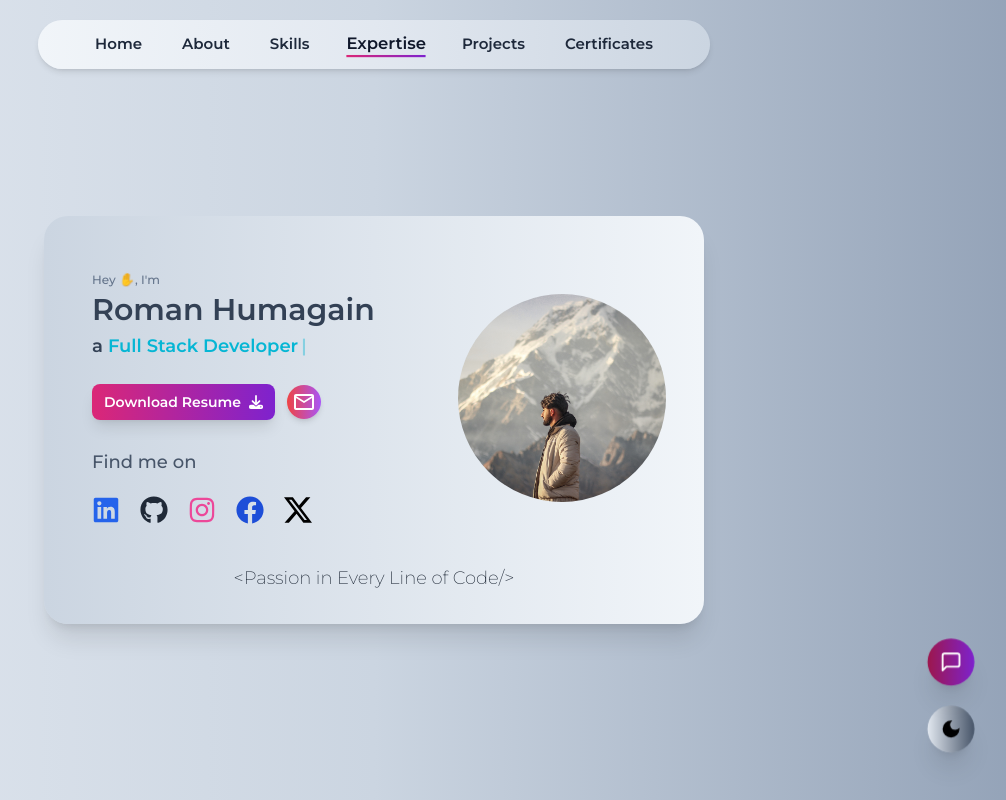
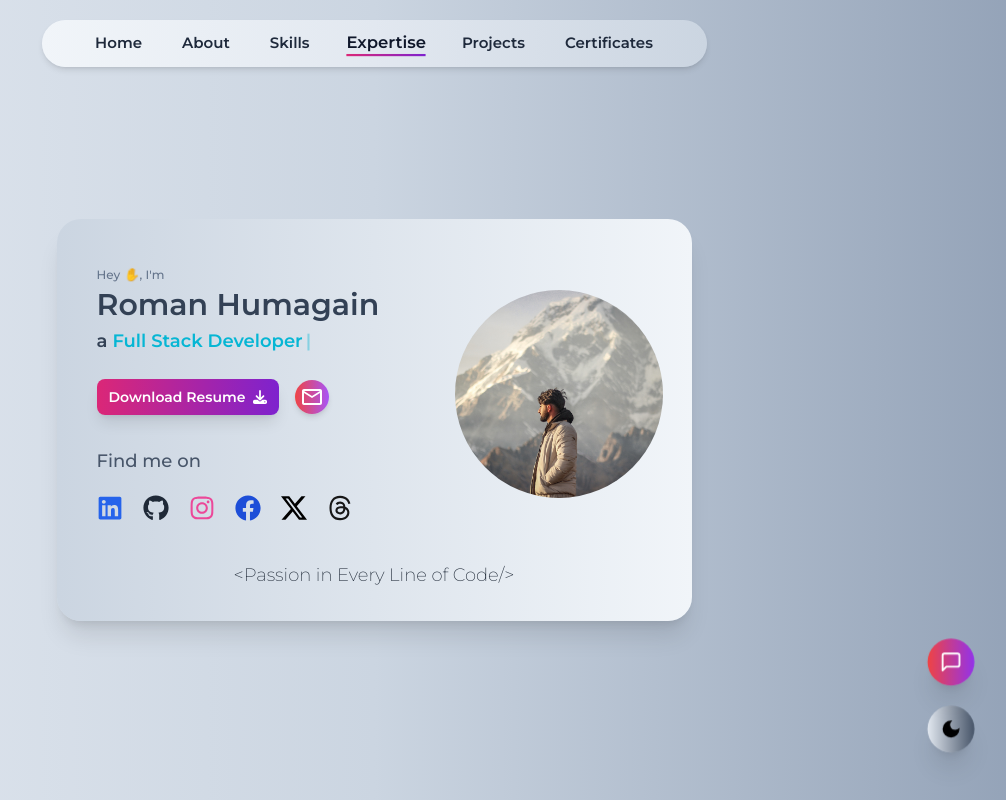
Before and after one commit to romanhumagain/Portfolio-Website, a React (Vite) app: page / in a window 1280 px wide. Shown: the top 800 px of the page, without its empty margins (266-1272 px from the left). Built offline with nearby package versions, Linux system fonts and the light colour scheme.

Commit message:
update portfolio

```diff
--- a/src/components/HomePage.jsx
+++ b/src/components/HomePage.jsx
@@ -11,7 +11,7 @@ const HomePage = () => {
   return (
     <>
       <div className='flex flex-col items-center justify-center h-full min-h-screen p-10 lg:p-1 ' style={{ fontFamily: "Montserrat, sans-serif" }}>
-        <div className='w-full max-w-xl p-8 mt-10 shadow-xl dark:shadow-lg lg:max-w-[660px] lg:p-12 lg:pb-8 lg:pt-14 bg-gradient-to-l from-slate-100 to-slate-300 dark:from-neutral-800 dark:to-neutral-900 rounded-3xl '>
+        <div className='w-full max-w-xl p-8 mt-10 shadow-xl dark:shadow-lg lg:max-w-[635px] lg:p-10 lg:pb-8 lg:pt-12 bg-gradient-to-l from-slate-100 to-slate-300 dark:from-neutral-800 dark:to-neutral-900 rounded-3xl '>
           <div className='flex flex-col-reverse gap-5 lg:grid lg:items-center lg:grid-cols-12 lg:gap-0'>
             <div className='flex flex-col items-center col-span-12 lg:items-start lg:col-span-8'>
               <p className='text-xs font-medium sm:text-sm: lg:text-md text-slate-500 dark:text-gray-400 animate-fadeIn'>Hey <span className="wave-emoji">✋</span>, I'm</p>
@@ -34,7 +34,7 @@ const HomePage = () => {
                 </p>
               </div>
 
-              <div className='flex items-center gap-3 mt-6'>
+              <div className='flex items-center gap-3 mt-6 md:gap-4'>
                 <a
                   href={resume}
                   target='_blank'
@@ -44,7 +44,6 @@ const HomePage = () => {
                   Download Resume <FaDownload />
                 </a>
 
-                {/* Email Icon with enhanced styling */}
                 <a
                   href="mailto:romanhumagain@gmail.com"
                   className="p-[5px] text-white transition-all duration-500 rounded-full shadow-md bg-gradient-to-r from-red-500 to-purple-500 hover:from-red-500 hover:to-purple-600 hover:scale-105 hover:shadow-md active:scale-95"
@@ -55,7 +54,7 @@ const HomePage = () => {
               </div>
 
 
-              <div className='mt-4'>
+              <div className='mt-5'>
                 <div className='flex gap-5'>
                   <SocialLinks />
                 </div>
--- a/src/components/Navbar/Navbar.jsx
+++ b/src/components/Navbar/Navbar.jsx
@@ -37,8 +37,8 @@ const Navbar = ({ homeRef, aboutRef, skillsRef, expertiseRef, projectsRef, certi
 
   return (
     <>
-      <div className={`fixed z-40 flex justify-center w-full max-w-2xl px-3 py-[13px] my-5 rounded-full shadow-md bg-gradient-to-r from-slate-100 via-slate-200 to-slate-300 dark:from-neutral-700 dark:via-neutral-800 dark:to-neutral-800`}>
-        <ul className='flex items-center gap-10 font-semibold text-[15px] text-slate-800 dark:text-neutral-300'>
+      <div className={`fixed z-40 flex justify-center w-full max-w-[665px] px-3 py-[12px] my-5 rounded-full shadow-md bg-gradient-to-r from-slate-100 via-slate-200 to-slate-300 dark:from-neutral-700 dark:via-neutral-800 dark:to-neutral-800`}>
+        <ul className='flex items-center gap-10 font-semibold text-[15px] text-slate-800 dark:text-neutral-300 '>
           {['Home', 'About', 'Skills', 'Expertise', 'Projects', 'Certificates'].map((section, index) => {
             const sectionRefs = [homeRef, aboutRef, skillsRef, expertiseRef, projectsRef, certificatesRef];
             return (
--- a/src/components/ProjectsPage/ProjectPage.jsx
+++ b/src/components/ProjectsPage/ProjectPage.jsx
@@ -15,7 +15,7 @@ const ProjectPage = () => {
       <div className='flex flex-col items-center justify-center h-full min-h-screen' style={{ fontFamily: "Montserrat, sans-serif" }}>
         <div className='w-full max-w-[1100px] px-5 mt-24 rounded-lg md:mt-10 sm:px-8'>
           <SectionHeading title={"Latest Projects"} />
-          <div className="grid items-center grid-cols-1 gap-10 py-5 shadow-lg sm:grid-cols-12 md:gap-5 sm:px-12 lg:px-14 rounded-3xl bg-gradient-to-r dark:bg-gradient-to-r from-slate-200 md:from-slate-200 md:via-slate-300 to-slate-300 md:to-slate-400 dark:from-neutral-800 dark:to-neutral-900">
+          <div className="grid items-center grid-cols-1 gap-10 py-5 shadow-lg md:py-2 sm:grid-cols-12 md:gap-5 sm:px-12 lg:px-14 rounded-3xl bg-gradient-to-r dark:bg-gradient-to-r from-slate-200 md:from-slate-200 md:via-slate-300 to-slate-300 md:to-slate-400 dark:from-neutral-800 dark:to-neutral-900">
             <div className="flex flex-col items-center px-5 md:items-center sm:col-span-5">
               <div className="text-start md:text-start">
                 <h2 className="mt-1 text-2xl font-semibold text-transparent sm:text-3xl bg-gradient-to-r from-pink-600 to-purple-700 bg-clip-text">
--- a/src/components/SocialLinks.jsx
+++ b/src/components/SocialLinks.jsx
@@ -1,58 +1,26 @@
 import React from 'react';
 import { FaLinkedin, FaGithub, FaInstagram, FaFacebook, FaTwitter } from 'react-icons/fa';
-import socialLinks from '../data/socialLinks'
+import socialLinks, {socialLinksDetails} from '../data/socialLinks'
 import { BsTwitterX } from "react-icons/bs";
+import { FaThreads } from 'react-icons/fa6';
 
 const SocialLinks = () => {
   return (
     <div className='mt-3'>
       <p className='font-medium text-md md:text-lg text-slate-600 dark:text-neutral-400'>Find me on</p>
-      <div className='flex items-center gap-5 mt-5'>
+      <div className='flex items-center gap-[18px] md:gap-5 mt-5'>
 
-        <a
-          href={socialLinks?.linkedin}
-          className='text-[23px] md:text-[28px] text-blue-600 transition-transform duration-700 transform hover:text-blue-800 hover:scale-110'
-          target='_blank'
-          rel='noopener noreferrer'
-        >
-          <FaLinkedin />
-        </a>
+        {socialLinksDetails.length > 0 && socialLinksDetails.map((socialLink, index) => (
 
-        <a
-          href={socialLinks?.github}
-          className='text-[23px] md:text-[28px] text-gray-800 transition-transform duration-700 transform dark:text-gray-100 hover:text-gray-900 dark:hover:text-gray-200 hover:scale-110'
-          target='_blank'
-          rel='noopener noreferrer'
-        >
-          <FaGithub />
-        </a>
-
-        <a
-          href={socialLinks?.instagram}
-          className='text-[23px] md:text-[28px] text-pink-500 transition-transform duration-700 transform dark:text-pink-700 hover:text-pink-700 hover:scale-110'
-          target='_blank'
-          rel='noopener noreferrer'
-        >
-          <FaInstagram />
-        </a>
-
-        <a
-          href={socialLinks?.facebook}
-          className='text-[23px] md:text-[28px] text-blue-700 transition-transform duration-700 transform hover:text-blue-900 hover:scale-110'
-          target='_blank'
-          rel='noopener noreferrer'
-        >
-          <FaFacebook />
-        </a>
-
-        <a
-          href={socialLinks?.x}
-          className='text-[23px] md:text-[28px] text-black transition-transform duration-700 transform dark:text-white hover:scale-110'
-          target='_blank'
-          rel='noopener noreferrer'
-        >
-          <BsTwitterX />
-        </a>
+            <a
+              href={socialLink.link}
+              className={`text-[21px] md:text-[26px] ${socialLink.brand_color} transition-transform duration-700 transform hover:scale-110 cursor-pointer `}
+              target='_blank'
+              rel='noopener noreferrer'
+            >
+              <socialLink.icon />
+            </a>
+        ))}
       </div>
     </div>
   );
--- a/src/data/socialLinks.js
+++ b/src/data/socialLinks.js
@@ -1,10 +1,58 @@
-const socialLinks = {
+import { FaLinkedin, FaGithub, FaInstagram, FaFacebook, FaTwitter } from 'react-icons/fa';
+import { BsTwitterX } from "react-icons/bs";
+import { FaThreads } from 'react-icons/fa6';
+
+const socialLinks  = {
 linkedin:'https://www.linkedin.com/in/roman-humagain/',
 github:'https://github.com/romanhumagain',
 instagram:'https://www.instagram.com/__roman_69/',
 facebook:'https://www.facebook.com/roman.humagain/',
 x:'https://x.com/i/flow/login?redirect_after_login=%2Froman_humagain',
-
+thread:'https://www.threads.net/@__roman_69',
 };
 
+export const socialLinksDetails = [
+  {
+    name:'linkedin',
+    link:'https://www.linkedin.com/in/roman-humagain/',
+    icon:FaLinkedin,
+    brand_color:'text-blue-600'
+  },
+
+  {
+    name:'github',
+    link:'https://github.com/romanhumagain',
+    icon:FaGithub,
+    brand_color:'text-gray-800 dark:text-gray-100'
+  },
+
+  {
+    name:'instagram',
+    link:'https://www.instagram.com/__roman_69/',
+    icon:FaInstagram,
+    brand_color:'text-pink-500'
+  },
+
+  {
+    name:'facebook',
+    link:'https://www.facebook.com/roman.humagain/',
+    icon:FaFacebook,
+    brand_color:'text-blue-700'
+  },
+
+  {
+    name:'x',
+    link:'https://x.com/roman_humagain',
+    icon:BsTwitterX,
+    brand_color:'text-black dark:text-gray-100 text-[19px]'
+  },
+
+  {
+    name:'threads',
+    link:'https://www.threads.net/@__roman_69',
+    icon:FaThreads,
+    brand_color:'text-neutral-900 dark:text-gray-100 hidden md:flex'
+  },
+]
+
 export default socialLinks
--- a/src/modal/Contact.jsx
+++ b/src/modal/Contact.jsx
@@ -15,7 +15,7 @@ const Contact = () => {
   return (
     <>
       <div
-        className="animate-popup fixed p-[9px] text-white transition-transform duration-500 rounded-full shadow-xl cursor-pointer md:p-[12px] right-6 bottom-[96px] md:right-10 md:bottom-[115px] bg-gradient-to-r from-pink-800 to-purple-700 hover:scale-110 hover:shadow-xl"
+        className="animate-popup fixed p-[9px] text-white transition-transform duration-500 rounded-full shadow-xl cursor-pointer md:p-[12px] right-6 bottom-[96px] md:right-10 md:bottom-[115px] bg-gradient-to-r from-red-500 to-purple-600 hover:scale-110 hover:shadow-xl"
         onClick={openContactPage}
       >
         <FiMessageSquare className="text-[22px]" />
--- a/src/pages/ProjectDetailsPage.jsx
+++ b/src/pages/ProjectDetailsPage.jsx
@@ -36,7 +36,7 @@ const ProjectDetailsPage = () => {
   useEffect(() => {
     fetchProjectLists();
 
-    const timer = setTimeout(() => setIsLoading(false), 2000);
+    const timer = setTimeout(() => setIsLoading(false), 1500);
 
     return () => clearTimeout(timer);
   }, []);
```
Also changed, not shown: src/pages/ProjectHeading.jsx (+12 -45 lines).
